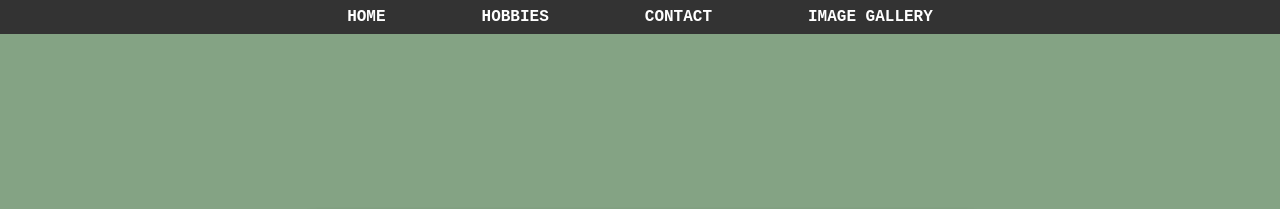
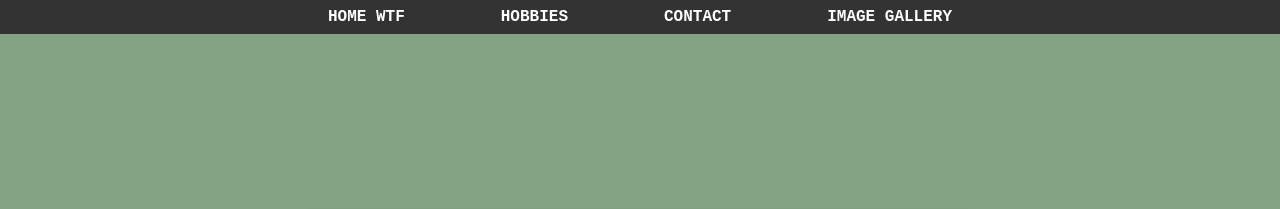
Before and after one commit to tolanbot/tolan_bio_site, a plain HTML site: page index.html in a window 1280 px wide. Shown: the top 209 px of the page. Drawn offline with Linux system fonts and the light colour scheme.

Commit message:
Update index.html

```diff
--- a/index.html
+++ b/index.html
@@ -9,7 +9,7 @@
  <body>
     <nav>
         <ul class="columns">
-            <li><a href="tolan_bio_site/index">HOME</a></li>
+            <li><a href="tolan_bio_site/index">HOME WTF</a></li>
             <li><a href="tolan_bio_site/hobbies">HOBBIES</a></li>
             <li><a href="tolan_bio_site/contact">CONTACT</a></li>
             <li><a href="tolan_bio_site/image_gallery">IMAGE GALLERY</a></li>
```
